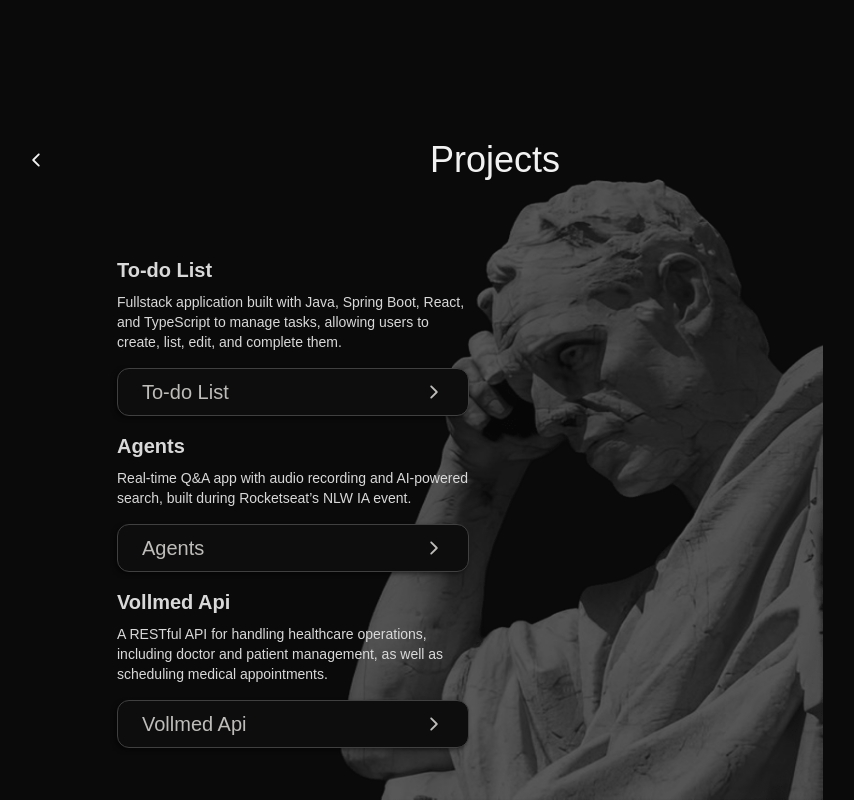
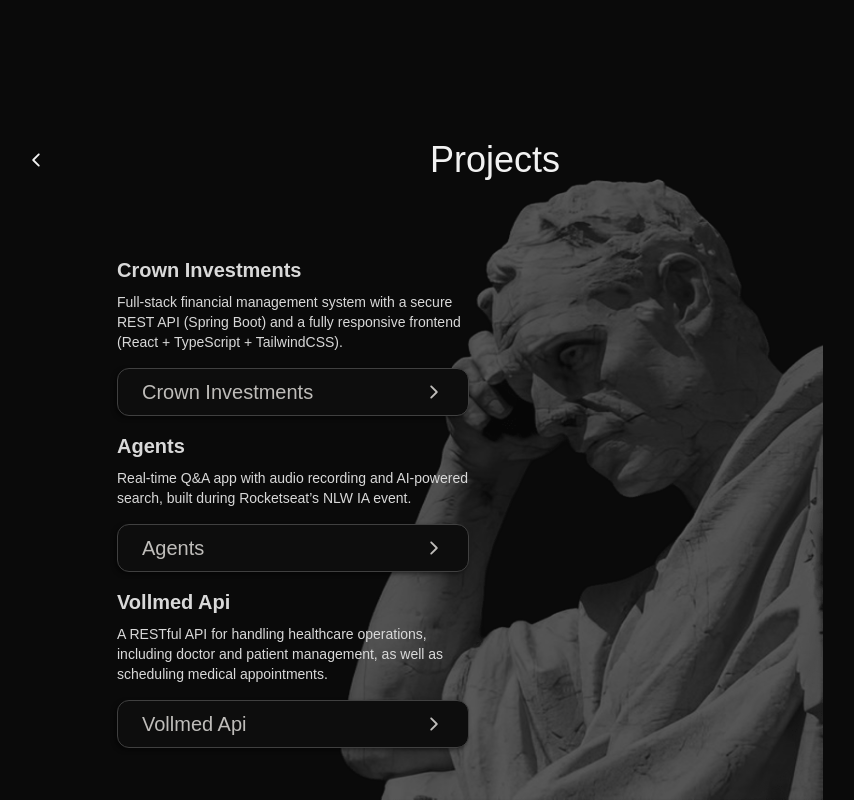
Before and after one commit to iotavio-lima/otavio, a React (Vite) app: page /projects in a window 1280 px wide. Shown: the whole page, without its empty margins (347-1201 px from the left). Built offline with nearby package versions, Linux system fonts and the light colour scheme; a web font is replaced by a local one.

Commit message:
fix: change a project from projects

```diff
--- a/src/pages/Projects.tsx
+++ b/src/pages/Projects.tsx
@@ -8,11 +8,11 @@ const Projects = () => {
       content={
         <div className="h-screen overflow-hidden">
           <div className="mt-64 max-[564px]:mt-32 max-w-96">
-            <div className="px-4">
-              <h2 className="text-[#D9D9D9] text-xl font-semibold">To-do List</h2>
-              <p className="text-sm text-[#D9D9D9] mt-2">Fullstack application built with Java, Spring Boot, React, and TypeScript to manage tasks, allowing users to create, list, edit, and complete them.</p>
-              <a href='https://github.com/iotavio-lima/todo-app' target="_blank" rel="noopener noreferrer" className="flex items-center justify-between border border-[#404040] h-12 w-full px-6 rounded-xl mt-4 bg-[#0D0D0D] text-[#BFBDBA] text-xl hover:border-[#f2f2f2] hover:text-[#f2f2f2] transition duration-300 select-none shadow-[-2px_2px_4px_rgba(0,0,0,0.5)]">
-                <span>To-do List</span>
+            <div className="mt-4 px-4">
+              <h2 className="text-[#D9D9D9] text-xl font-semibold">Crown Investments</h2>
+              <p className="text-sm text-[#D9D9D9] mt-2">Full-stack financial management system with a secure REST API (Spring Boot) and a fully responsive frontend (React + TypeScript + TailwindCSS).</p>
+              <a href='https://github.com/iotavio-lima/crown-investments' target="_blank" rel="noopener noreferrer" className="flex items-center justify-between border border-[#404040] h-12 w-full px-6 rounded-xl mt-4 bg-[#0D0D0D] text-[#BFBDBA] text-xl hover:border-[#f2f2f2] hover:text-[#f2f2f2] transition duration-300 select-none shadow-[-2px_2px_4px_rgba(0,0,0,0.5)]">
+                <span>Crown Investments</span>
                 <span><IoIosArrowForward /></span>
               </a>
             </div>
```
